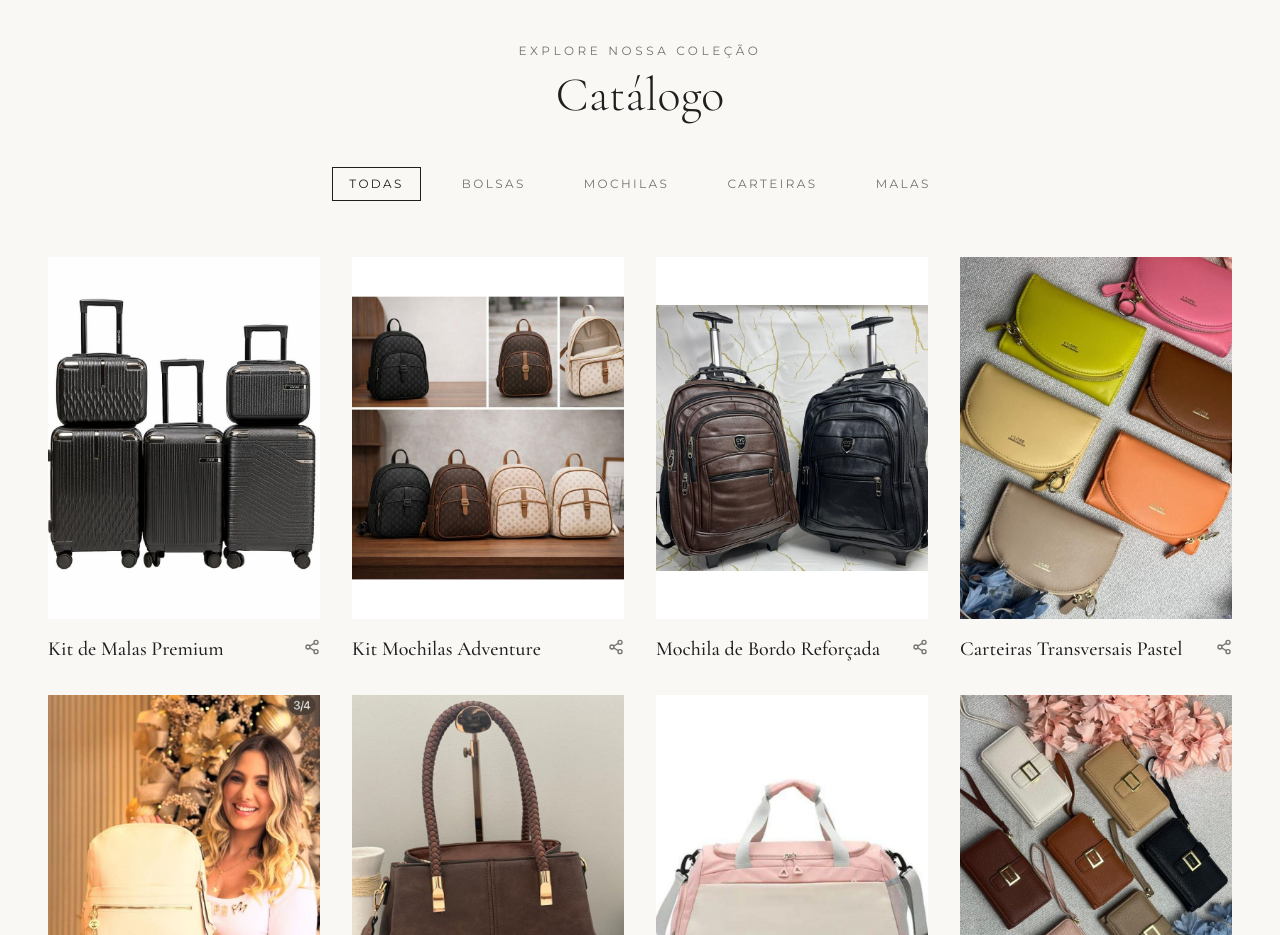
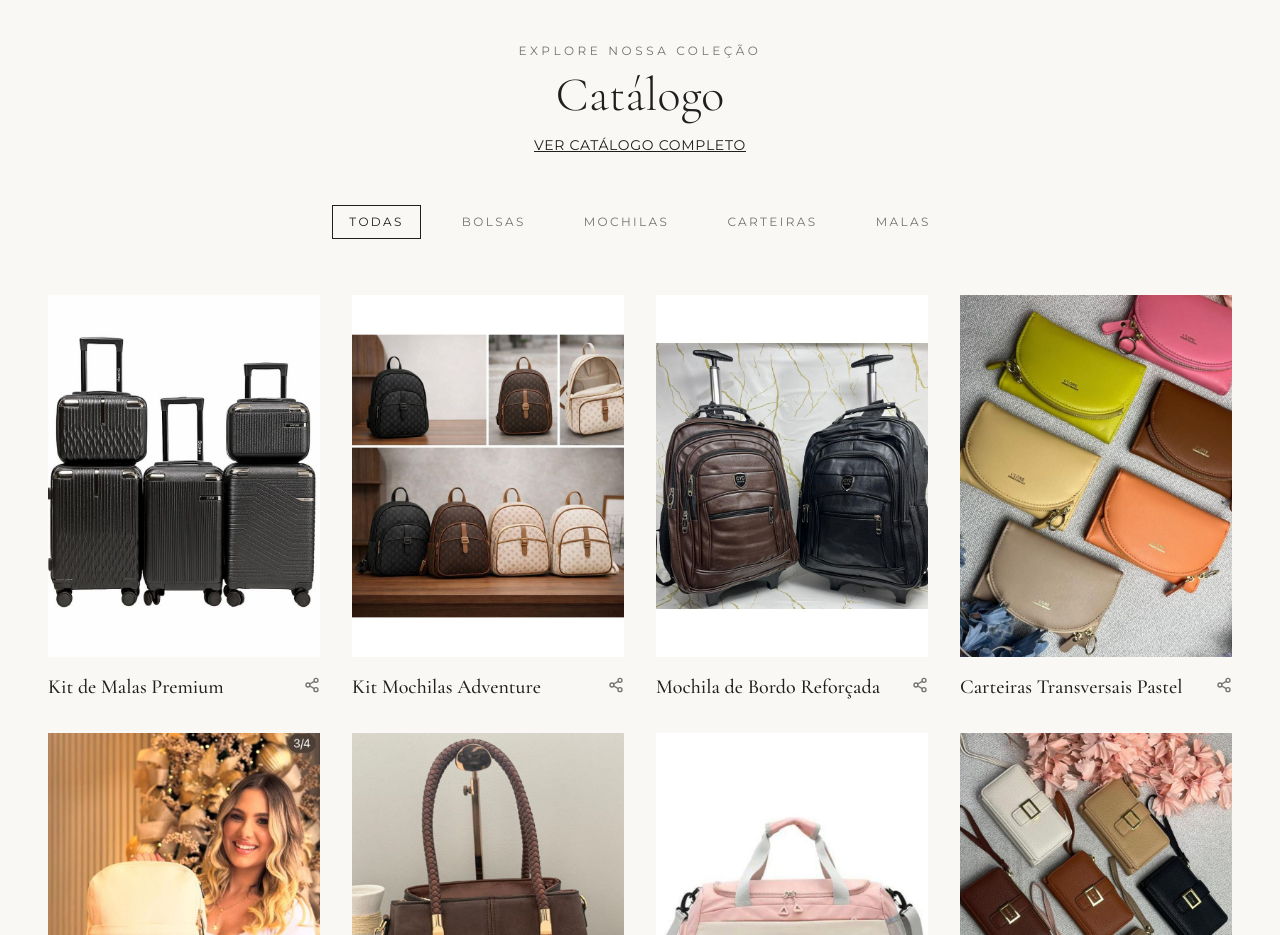
Before and after one commit to tiagosvieira10/nadjaacessorio, a React (Vite) app: page / in a window 1280 px wide. Shown: the part 1640-2575 px from the top of the page. Built offline with nearby package versions, Linux system fonts and the light colour scheme; the HTML template or start-up script is replaced by a standard one.

Commit message:
adicionado link drive

```diff
--- a/src/components/Catalog.tsx
+++ b/src/components/Catalog.tsx
@@ -1,5 +1,5 @@
+import { Category, Product, categories, products } from "@/data/products";
 import { useState } from "react";
-import { products, categories, Category, Product } from "@/data/products";
 import ProductCard from "./ProductCard";
 
 interface CatalogProps {
@@ -21,6 +21,15 @@ const Catalog = ({ onSelectProduct }: CatalogProps) => {
           <h2 className="text-display text-3xl md:text-5xl font-light text-foreground">
             Catálogo
           </h2>
+          <a
+            href="https://drive.google.com/drive/folders/1q9aodnhHo-BRdhjWFy0HLFUUC8JyYK_S"
+            target="_blank"
+            rel="noopener noreferrer"
+            className="inline-block mt-4 text-sm tracking-wider uppercase underline hover:opacity-70 transition"
+          >
+            Ver catálogo completo
+          </a>
+
         </div>
 
         <div className="flex justify-center gap-2 md:gap-6 mb-14 flex-wrap">
```
